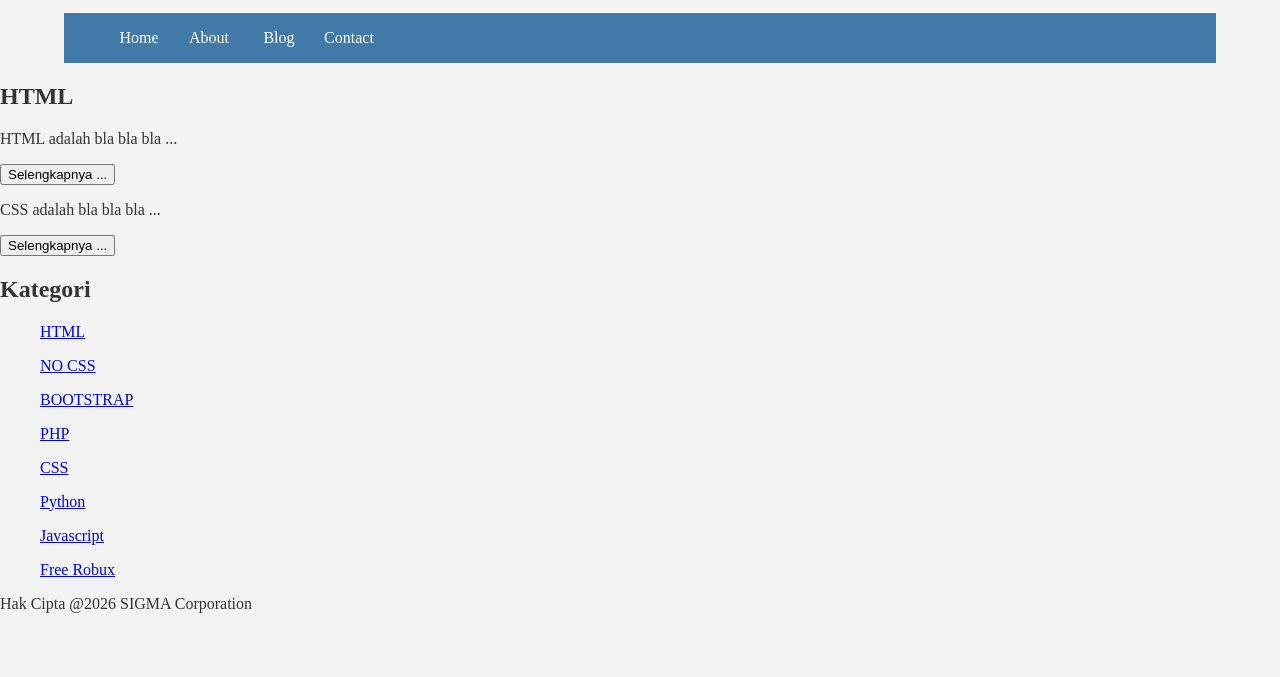
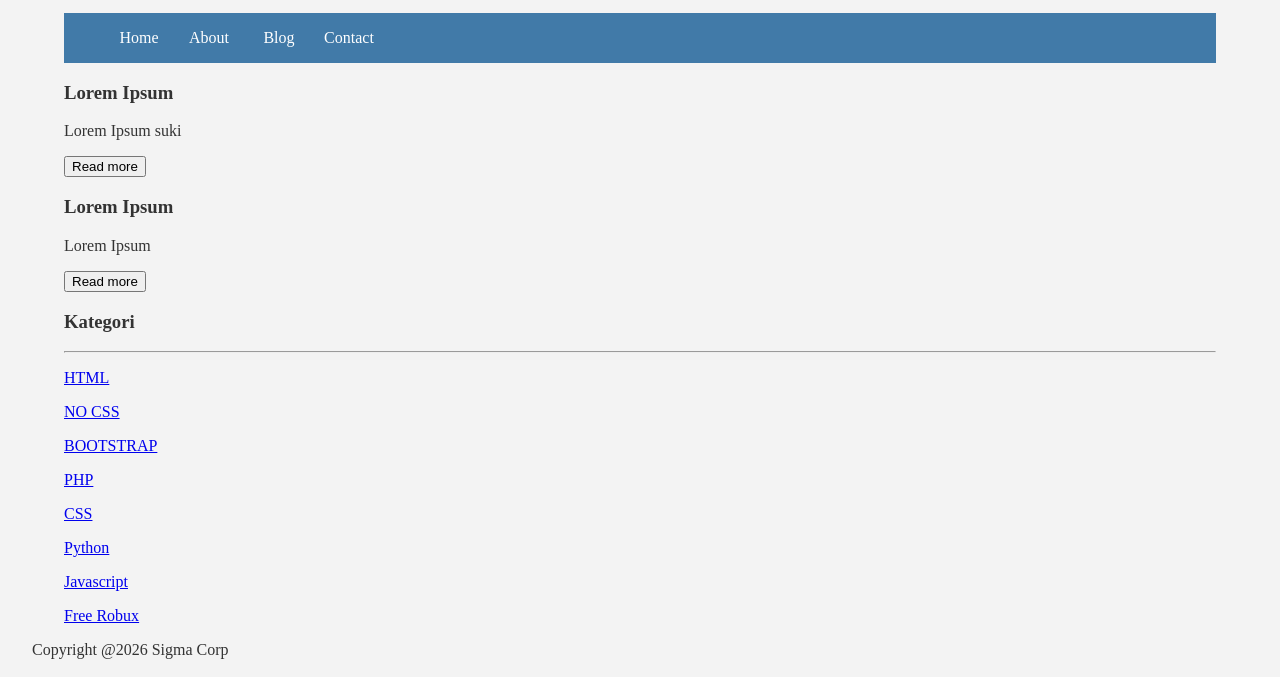
Before and after one commit to doopqt/informatika, a plain HTML site: page index.html in a window 1280 px wide. Shown: the part 123-800 px from the top of the page. Drawn offline with Linux system fonts and the light colour scheme.

Commit message:
Update index.html

```diff
--- a/index.html
+++ b/index.html
@@ -17,13 +17,28 @@
                 <li><a href="#">Contact</a></li>
             </ul>
         </div>
-        <h2>HTML</h2>
-        <p>HTML adalah bla bla bla ...</p>
-        <button>Selengkapnya ...</button>
-        <p>CSS adalah bla bla bla ...</p>
-        <button>Selengkapnya ...</button>
-        <h2>Kategori</h2>
-        <ul>
+        <div class="content">
+            <div class="jarak">
+                <div class="kiri">
+                    <div class="border">
+                        <div class="jarak">
+                            <h3>Lorem Ipsum</h3>
+                            <p>Lorem Ipsum suki</p>
+                            <button class="btn">Read more</button>
+                        </div>
+                    </div>
+                    <div class="border">
+                        <div class="jarak">
+                            <h3>Lorem Ipsum</h3>
+                            <p>Lorem Ipsum</p>
+                            <button class="btn">Read more</button>
+                        </div>
+                    </div>
+                </div>
+                <div class="kanan">
+                    <div class="jarak">
+                        <h3>Kategori</h3>
+                        <hr/>
                         <p><a href="#">HTML</a></p>
                         <p><a href="#">NO CSS</a></p>
                         <p><a href="#">BOOTSTRAP</a></p>
@@ -32,7 +47,14 @@
                         <p><a href="#">Python</a></p>
                         <p><a href="#">Javascript</a></p>
                         <p><a href="https://www.youtube.com/watch?v=dQw4w9WgXcQ">Free Robux</a></p>
-        </ul>
-        <p>Hak Cipta @2026 SIGMA Corporation</p>
+                    </div>
+                </div>
+            </div>
+        </div>
+        <div class="footer">
+            <div class="jarak">
+                <p>Copyright @2026 Sigma Corp</p>
+            </div>
+        </div>
     </body>
 </html>
```
Lines whose indentation alone changed are shown as unchanged.
